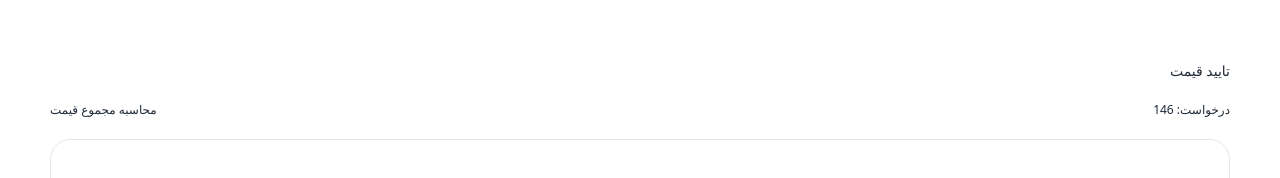
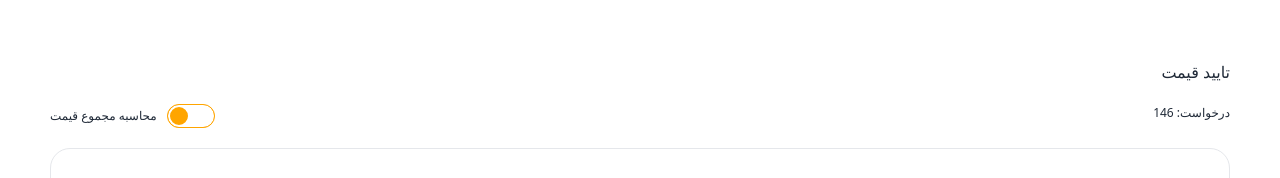
Before and after one commit to SajjadMashhadi/product-table, a Next.js app: page /products/1 in a window 1280 px wide. Shown: the top 178 px of the page. Built offline with nearby package versions, Linux system fonts and the light colour scheme; no server answers.

Commit message:
add total price funcionality

```diff
--- /dev/null
+++ b/app/components/form.tsx
@@ -0,0 +1,3 @@
+export default function Form() {
+  return <form>form</form>;
+}
--- a/app/components/priceDetailCell.tsx
+++ b/app/components/priceDetailCell.tsx
@@ -6,12 +6,14 @@ import {
   incrementEUR,
   decrementEUR,
   decrementUSD,
+  selectShowPrice,
 } from "@/lib/features/price/priceSlice";
 import { useAppSelector, useAppDispatch } from "@/lib/hooks";
 
 import Cell from "../ui/cell";
 import { useEffect, useState } from "react";
 import CellItemList from "../ui/cellItemList";
+import Form from "./form";
 
 const currencyText: { USD: string; EUR: string } = {
   USD: "دلار",
@@ -25,6 +27,7 @@ export default function PriceDetailCell({
   providerName: string;
   itemName: string;
 }) {
+  const showPrice = useAppSelector(selectShowPrice);
   const dispatch = useAppDispatch();
   const { data, isError, isLoading, isSuccess } = useGetProductQuery();
 
@@ -79,15 +82,37 @@ export default function PriceDetailCell({
   if (data && detailItem && provider) {
     return (
       <Cell className="relative">
+        {showPrice && (
           <div className="absolute left-[5px] top-[5px] ">
             <input
               type="checkbox"
               checked={include}
               onChange={(e) => setInclude(e.target.checked)}
-            className="checkbox checkbox-sm checkbox-primary"
+              className="checkbox checkbox-sm checkbox-primary "
             />
           </div>
-        <div className="w-full flex flex-col items-center gap-[5px] ">
+        )}
+        <dialog id="my_modal_1" className="modal">
+          <div className="modal-box">
+            <div className="flex flex-row justify-between">
+              <h3 className="font-bold ">تایید قیمت نهایی</h3>
+              <button
+                onClick={() => document.getElementById("my_modal_1").close()}
+                className=" border-none btn-sm btn-circle outline-none "
+              >
+                ✕
+              </button>
+            </div>
+
+            <div className="modal-action">
+              <Form />
+            </div>
+          </div>
+        </dialog>
+        <div
+          onClick={() => document.getElementById("my_modal_1").showModal()}
+          className="w-full flex flex-col items-center gap-[5px] hover:cursor-pointer "
+        >
           <CellItemList tag="نوع ارز" text={currencyText[provider.currency]} />
           <CellItemList tag="وضعیت کالا" text={provider.productStatus.title} />
           <CellItemList tag="تعداد تایید شده" text={provider.quantity} />
--- a/app/products/[id]/page.tsx
+++ b/app/products/[id]/page.tsx
@@ -1,22 +1,32 @@
 "use client";
 
 import { useGetProductQuery } from "@/lib/features/products/productSlice";
-import { selectUSD, selectEUR } from "@/lib/features/price/priceSlice";
-import { useAppSelector } from "@/lib/hooks";
+import {
+  selectUSD,
+  selectEUR,
+  resetPrice,
+} from "@/lib/features/price/priceSlice";
+import { useAppSelector, useAppDispatch } from "@/lib/hooks";
 
 import Cell from "@/app/ui/cell";
 import clsx from "clsx";
 import { usePathname } from "next/navigation";
 import PriceDetailCell from "@/app/components/priceDetailCell";
 import TotalColPrice from "@/app/ui/totalColPrice";
+import { useEffect } from "react";
 
 export default function Products() {
+  const dispatch = useAppDispatch();
   const usd = useAppSelector(selectUSD);
   const eur = useAppSelector(selectEUR);
 
   const pathname = usePathname();
 
   const { data, isError, isLoading, isSuccess } = useGetProductQuery();
+
+  useEffect(() => {
+    dispatch(resetPrice());
+  }, []);
 
   if (isError) {
     return (
--- a/app/products/layout.tsx
+++ b/app/products/layout.tsx
@@ -1,15 +1,32 @@
-import { ReactNode } from "react";
+"use client";
+
+import { ReactNode, useEffect, useState } from "react";
 import { Nav } from "../components/Nav";
+import { toggleShowPrice } from "@/lib/features/price/priceSlice";
+import { useAppDispatch } from "@/lib/hooks";
 
 export default function layout({ children }: { children: ReactNode }) {
+  const dispatch = useAppDispatch();
+  const [show, setShow] = useState(false);
+
+  useEffect(() => {
+    dispatch(toggleShowPrice(show));
+  }, [show]);
+
   return (
     <div className="w-full text-[12px] ">
-      <div>
-        <h1 className="text-[14px] mb-[20px] ">تایید قیمت</h1>
+      <div className="">
+        <h1 className="text-[16px] mb-[20px] ">تایید قیمت</h1>
         <div className="flex flex-row justify-between">
           <div>درخواست: 146</div>
-          <div>
-            <span>محاسبه مجموع قیمت</span>
+          <div className="flex flex-row items-center gap-[10px] ">
+            <input
+              type="checkbox"
+              checked={show}
+              onChange={(e) => setShow(e.target.checked)}
+              className="toggle toggle-md border-[orange] bg-[orange] [--tglbg:white] hover:bg-[orange] checked:[--tglbg:orange] checked:bg-white checked:hover:bg-[white]"
+            />
+            <div>محاسبه مجموع قیمت</div>
           </div>
         </div>
       </div>
--- a/lib/features/price/priceSlice.ts
+++ b/lib/features/price/priceSlice.ts
@@ -17,6 +17,10 @@ export const priceSlice = createAppSlice({
   name: "price",
   initialState,
   reducers: (create) => ({
+    resetPrice: create.reducer((state) => {
+      state.USD = 0;
+      state.EUR = 0;
+    }),
     incrementUSD: create.reducer((state, action: PayloadAction<number>) => {
       state.USD += action.payload;
     }),
@@ -47,6 +51,7 @@ export const {
   decrementUSD,
   decrementEUR,
   toggleShowPrice,
+  resetPrice,
 } = priceSlice.actions;
 
 export const { selectUSD, selectEUR, selectShowPrice } = priceSlice.selectors;
```
Lines whose indentation alone changed are shown as unchanged.
